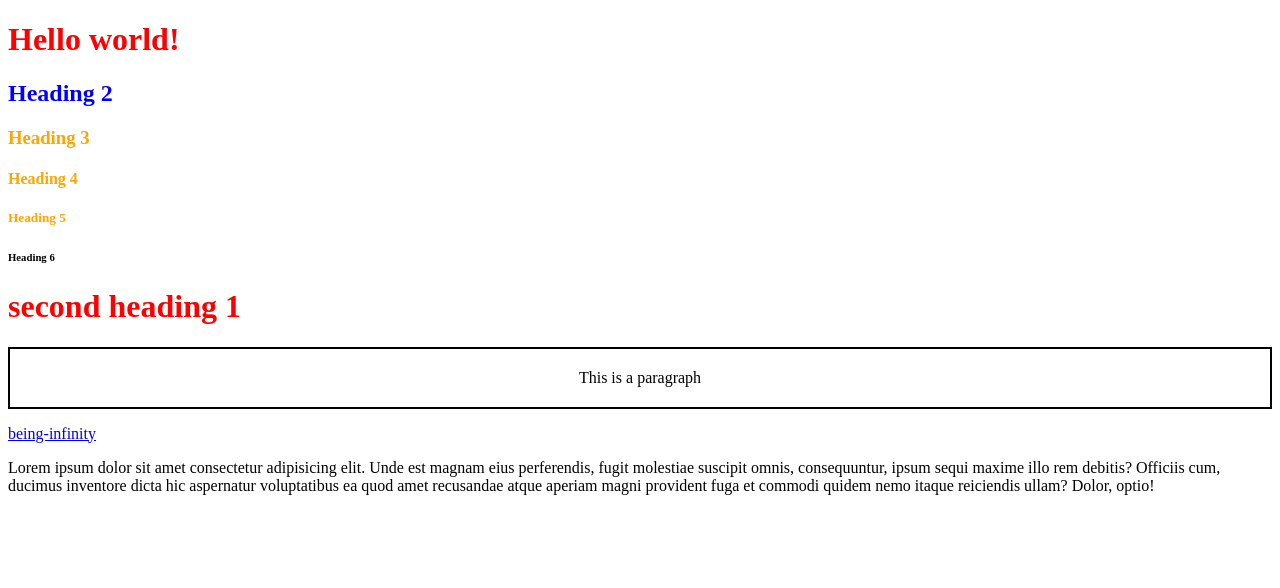
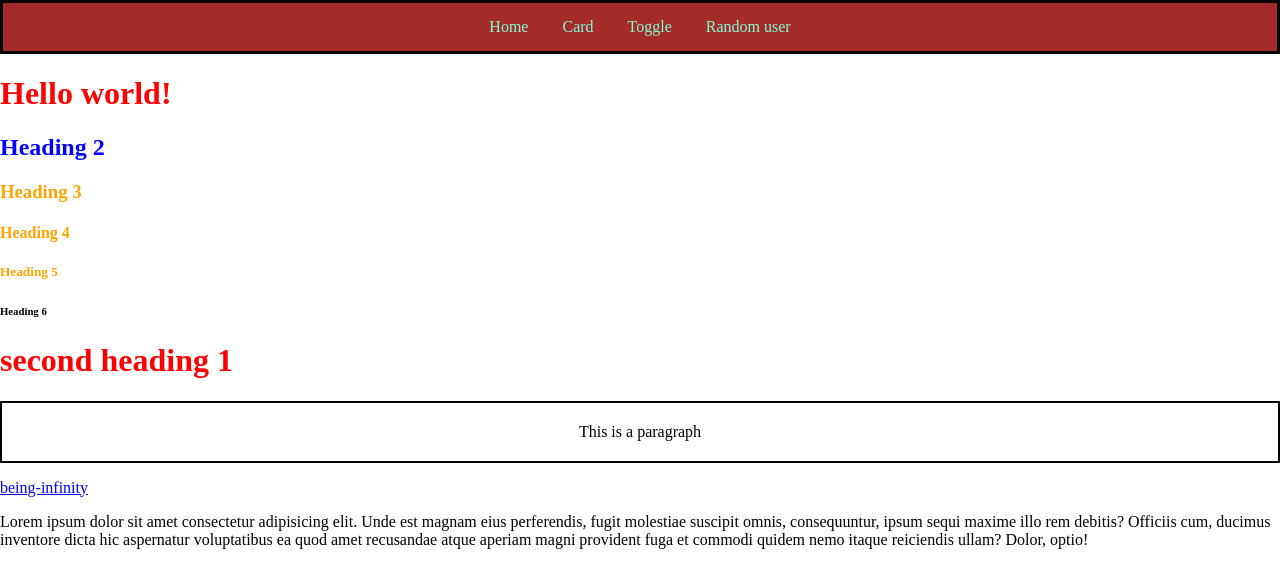
Before and after one commit to akshay-kumar-being-infinity/auto-suggest, a website: page frontend/index.html in a window 1280 px wide. Drawn offline with Linux system fonts and the light colour scheme.

Commit message:
Created the navbar

```diff
--- a/frontend/css/index.css
+++ b/frontend/css/index.css
@@ -17,3 +17,27 @@
     padding: 20px;
     text-align: center;
 }
+
+.navbar {
+    border: 3px;
+    border-style: solid;
+    border-color: black;
+    padding: 15px;
+    background-color: brown;
+    text-align: center;
+}
+
+.navbar a {
+    color: aquamarine;
+    padding: 15px;
+    text-decoration: none;
+}
+
+.navbar a:hover {
+    background-color: rgb(196, 84, 84);
+    color: white;
+}
+
+body {
+    margin: 0px;
+}
--- a/frontend/index.html
+++ b/frontend/index.html
@@ -7,6 +7,12 @@
     <link rel="stylesheet" href="css/index.css">
 </head>
 <body>
+    <div class="navbar">
+        <a href="">Home</a>
+        <a href="">Card</a>
+        <a href="">Toggle</a>
+        <a href="">Random user</a>
+    </div>
     <h1>Hello world!</h1>
     <h2 id="heading-2">Heading 2</h2>
     <h3 class="heading">Heading 3</h3>
```
